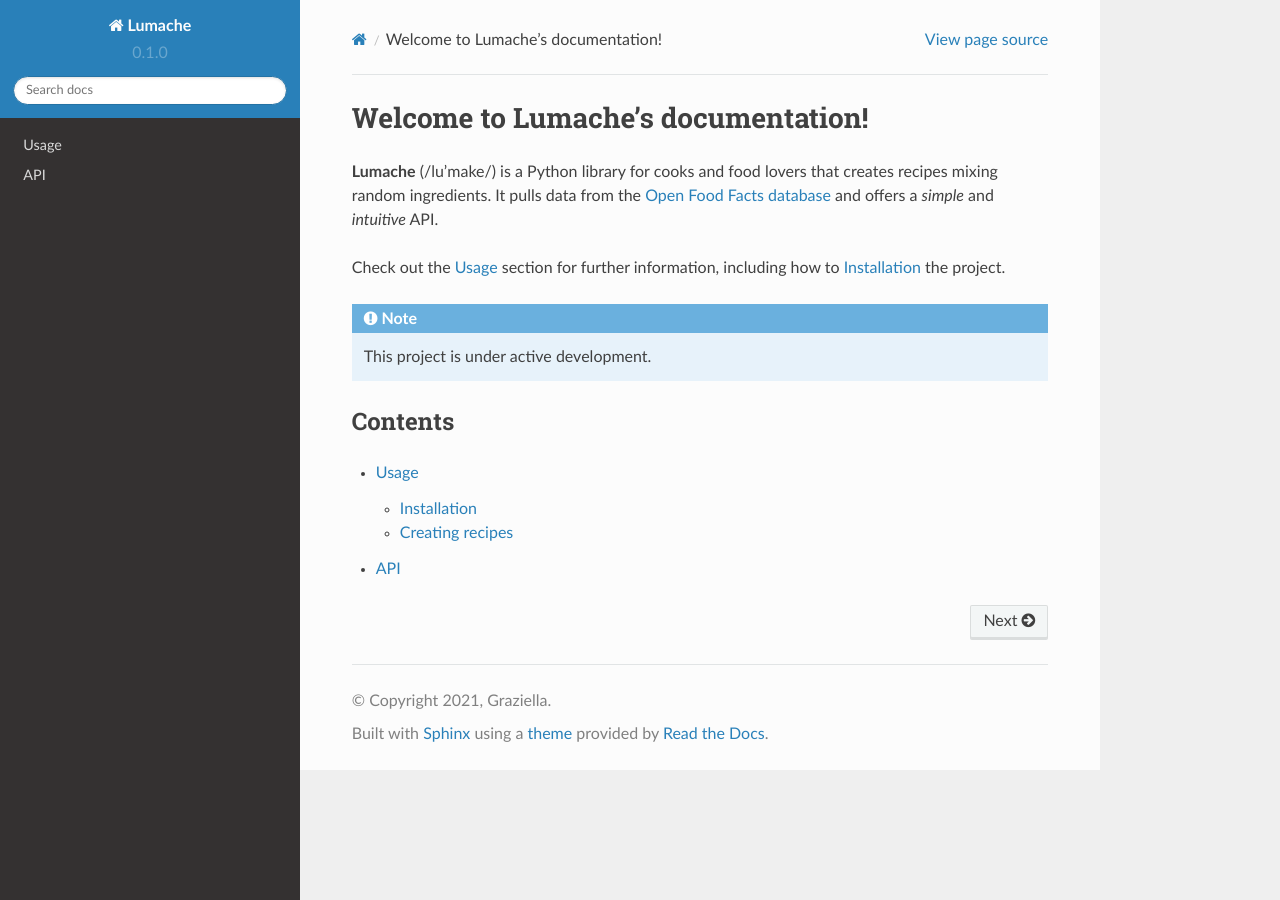
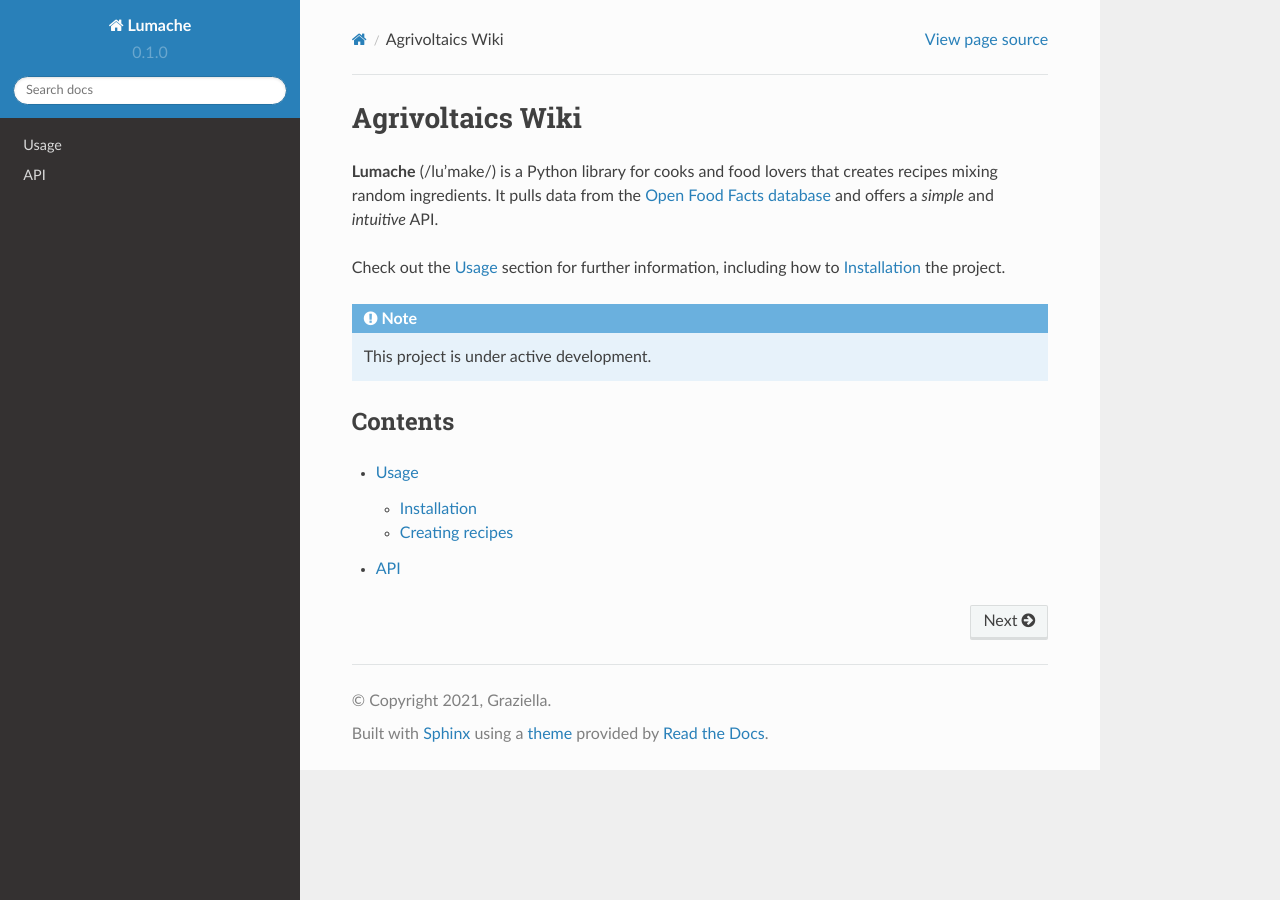
Before and after one commit to hanhydro/wiki, a Sphinx documentation site: the page built from docs/source/index.rst, in a window 1280 px wide. Built offline with Sphinx 7.4.7 and the Read the Docs theme 2.0.0, drawn with Linux system fonts in a browser that asks for light colours.

Commit message:
Update index.rst

```diff
--- a/docs/source/index.rst
+++ b/docs/source/index.rst
@@ -1,4 +1,4 @@
-Welcome to Lumache's documentation!
+Agrivoltaics Wiki
 ===================================
 
 **Lumache** (/lu'make/) is a Python library for cooks and food lovers
```
